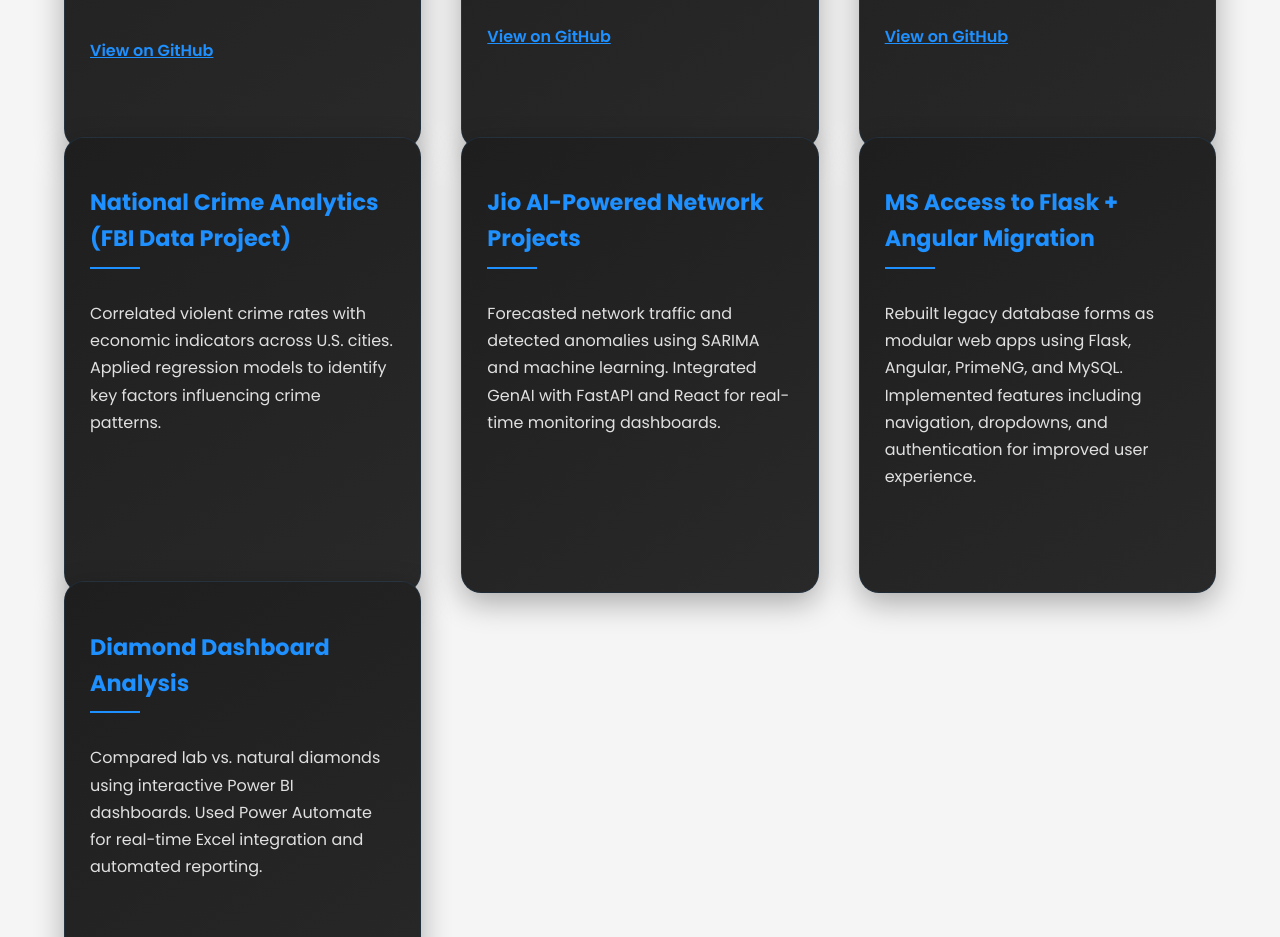
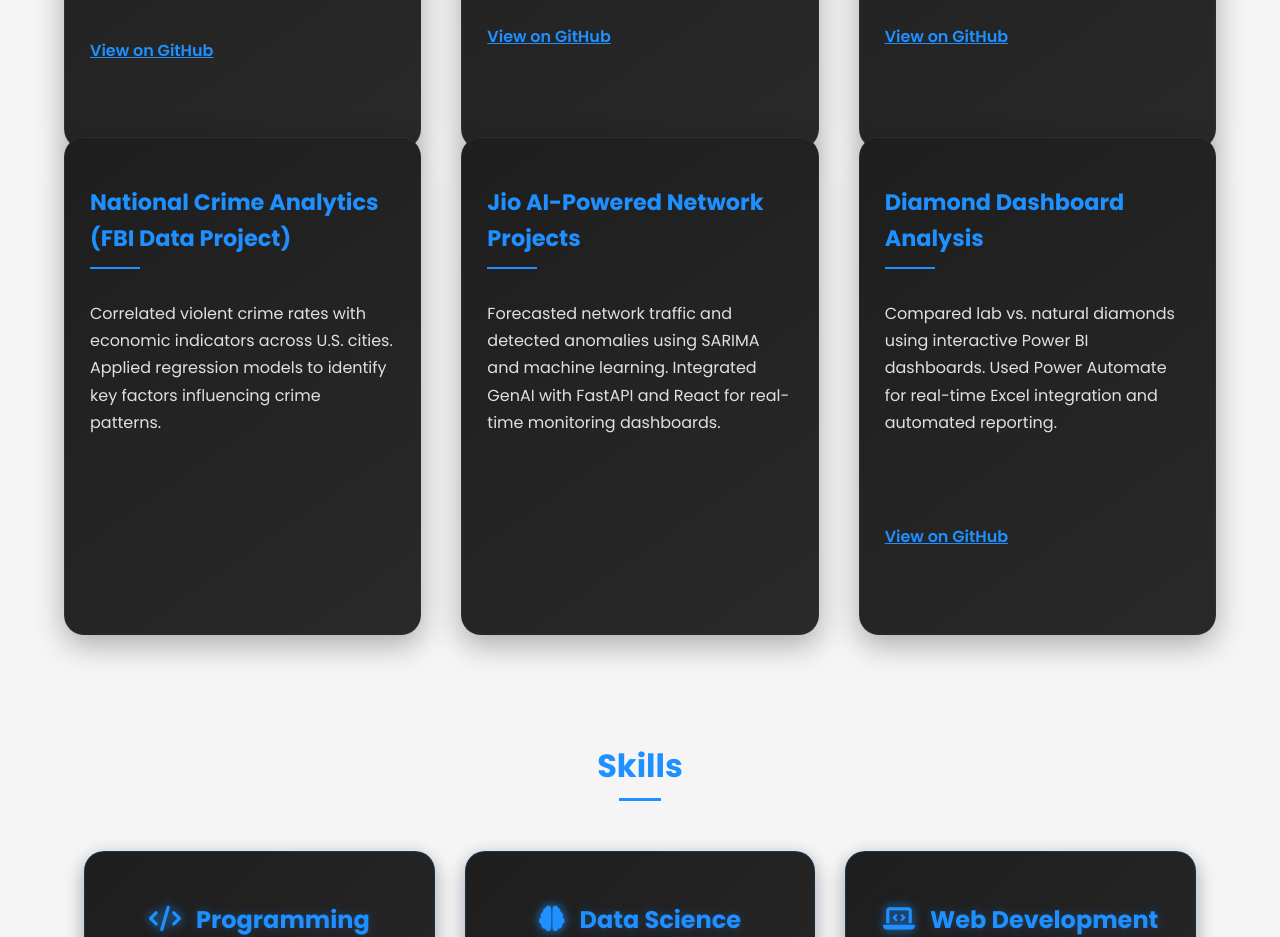
Before and after one commit to jeetsingh-14/jeetsingh-14.github.io, a plain HTML site: page index.html in a window 1280 px wide. Shown: the part 1717-2654 px from the top of the page. Drawn offline with nearby package versions, Linux system fonts and the light colour scheme.

Commit message:
Update portfolio website content

```diff
--- a/index.html
+++ b/index.html
@@ -139,14 +139,6 @@
                 </p>
             </div>
 
-            <div class="project-card" data-aos="fade-up" data-category="webapp">
-                <h3>MS Access to Flask + Angular Migration</h3>
-                <p>
-                  Rebuilt legacy database forms as modular web apps using Flask, Angular, PrimeNG, and MySQL.
-                  Implemented features including navigation, dropdowns, and authentication for improved user experience.
-                </p>
-            </div>
-
             <div class="project-card" data-aos="fade-up" data-category="dashboard">
                 <h3>Diamond Dashboard Analysis</h3>
                 <p>
```
